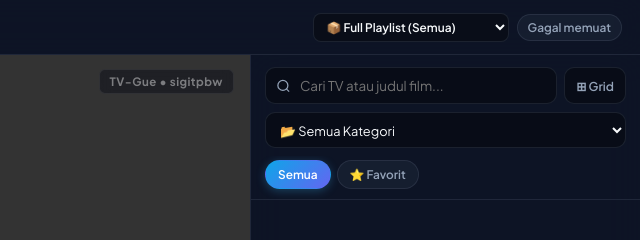
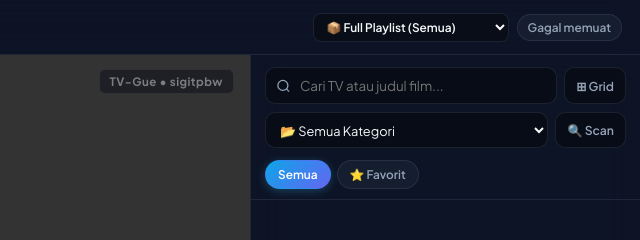
Before and after one commit to sigit-p/tv-gue, a plain HTML site: page index.html in a window 1280 px wide. Shown: the top 240 px of the page, 640-1280 px from the left. Drawn offline with nearby package versions, Linux system fonts and the light colour scheme; no server answers.

Commit message:
Add scan button and modify reset button in filter

```diff
--- a/index.html
+++ b/index.html
@@ -641,12 +641,13 @@
           <button id="viewToggle" class="tool-btn" title="Ubah Tampilan List / Grid">⊞ Grid</button>
         </div>
 
-        <div class="filter-row">
+<div class="filter-row">
           <select id="groupSelect" class="group-select">
             <option value="ALL">📂 Semua Kategori</option>
             <option value="FAVORITES">⭐ Favorit Saya</option>
           </select>
-          <button id="resetHiddenBtn" class="tool-btn" title="Pulihkan channel yang disembunyikan karena error" style="display:none;">↺ Reset (0)</button>
+          <button id="scanCategoryBtn" class="tool-btn" title="Scan otomatis semua channel di kategori aktif">🔍 Scan</button>
+          <button id="resetHiddenBtn" class="tool-btn" title="Pulihkan channel yang disembunyikan" style="display:none;">↺ Reset (0)</button>
         </div>
       </div>
 
```
